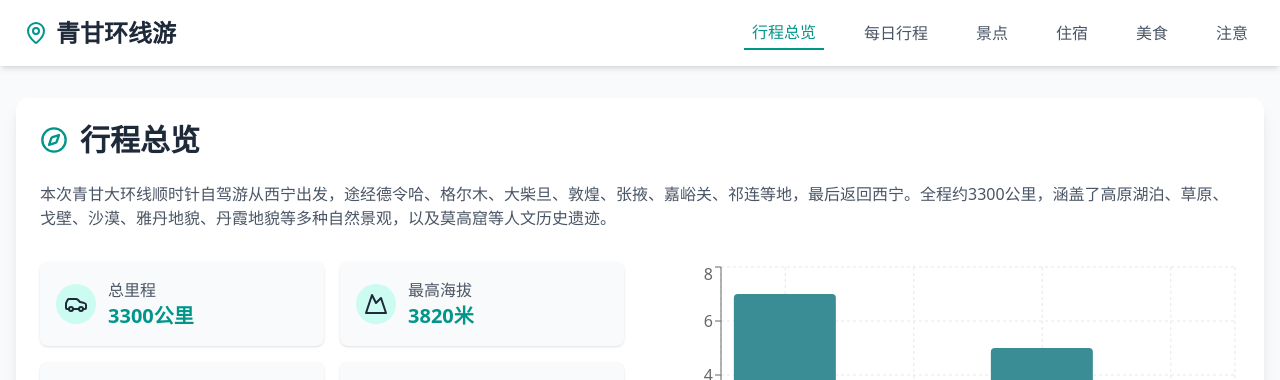
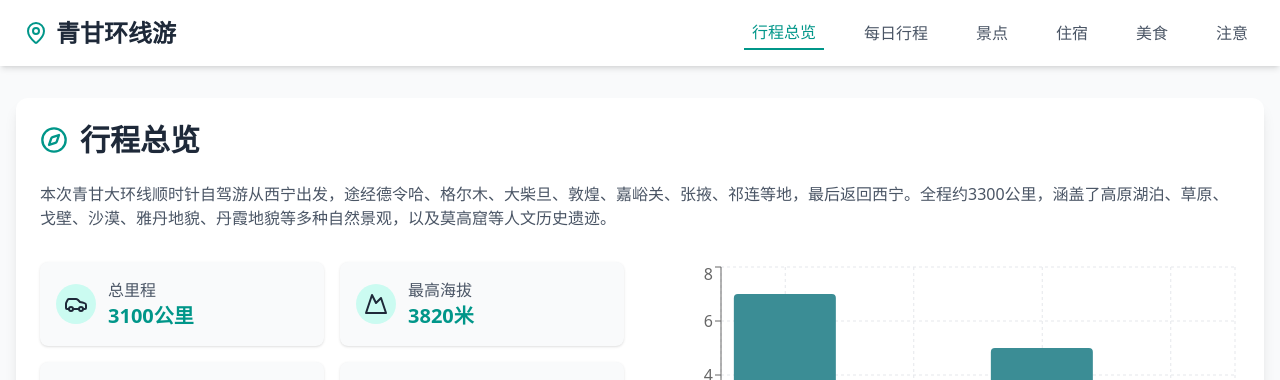
Before and after one commit to SorenSong/coze-space-jsx-template, a React (Vite) app: page / in a window 1280 px wide. Shown: the top 380 px of the page. Built offline with nearby package versions, Linux system fonts and the light colour scheme.

Commit message:
Update coze.tsx

```diff
--- a/src/coze.tsx
+++ b/src/coze.tsx
@@ -194,9 +194,17 @@ const QinghaiGansuTour = () => {
       location: '德令哈',
       suggestion: '可选择市区的商务酒店。'
     },
+     {
+      location: '格尔木',
+      suggestion: '可选择市区的商务酒店。'
+    },
+     {
+      location: '嘉峪关',
+      suggestion: '可选择市区的商务酒店。'
+    },
     {
-      location: '青海湖',
-      suggestion: '黑马河乡附近有很多民宿可供选择，方便欣赏青海湖日出和日落。'
+      location: '祁连',
+      suggestion: '可选择市区的商务酒店。'
     }
   ];
 
@@ -250,7 +258,7 @@ const QinghaiGansuTour = () => {
 
   // 行程总览数据
   const overviewData = [
-    { name: '总里程', value: '3300公里', icon: <Car size={24} /> },
+    { name: '总里程', value: '3100公里', icon: <Car size={24} /> },
     { name: '最高海拔', value: '3820米', icon: <Mountain size={24} /> },
     { name: '推荐车型', value: 'SUV', icon: <Car size={24} /> },
     { name: '最佳季节', value: '6-9月', icon: <Sun size={24} /> }
@@ -371,7 +379,7 @@ const QinghaiGansuTour = () => {
               行程总览
             </h2>
             <p className="text-gray-600 mb-8">
-              本次青甘大环线顺时针自驾游从西宁出发，途经德令哈、格尔木、大柴旦、敦煌、张掖、嘉峪关、祁连等地，最后返回西宁。全程约3300公里，涵盖了高原湖泊、草原、戈壁、沙漠、雅丹地貌、丹霞地貌等多种自然景观，以及莫高窟等人文历史遗迹。
+              本次青甘大环线顺时针自驾游从西宁出发，途经德令哈、格尔木、大柴旦、敦煌、嘉峪关、张掖、祁连等地，最后返回西宁。全程约3300公里，涵盖了高原湖泊、草原、戈壁、沙漠、雅丹地貌、丹霞地貌等多种自然景观，以及莫高窟等人文历史遗迹。
             </p>
 
             <div className="grid grid-cols-1 md:grid-cols-2 gap-8">
```
